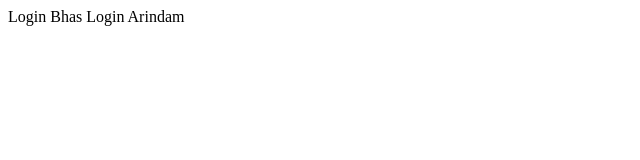
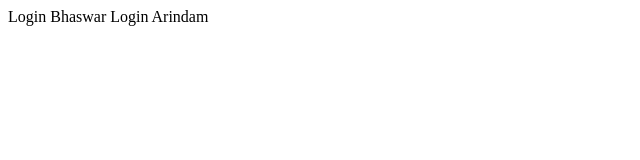
Before and after one commit to darkelf999/simple-project, a plain HTML site: page index.html in a window 1280 px wide. Shown: the full height of the page, 0-640 px from the left. Drawn offline with Linux system fonts and the light colour scheme.

Commit message:
"Changes"

```diff
--- a/index.html
+++ b/index.html
@@ -1,5 +1,5 @@
 <html>
     <title>Hello World</title>
-    Login Bhas
+    Login Bhaswar
     Login Arindam
 </html>
```
